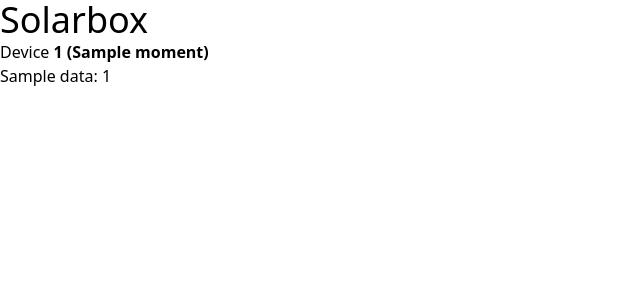
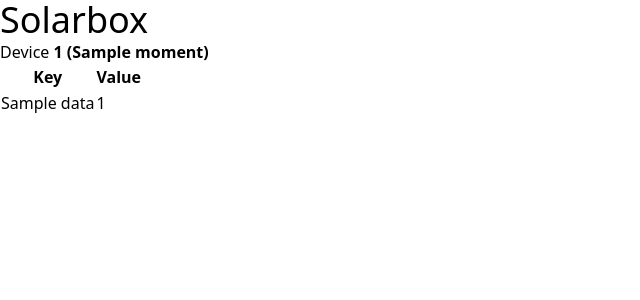
Before and after one commit to solarboxbms/scripts, a Flask app: template templates/device.html in a window 1280 px wide. Shown: the top 300 px of the page, without its empty margins (0-640 px from the left). Run offline with Flask 2, Linux system fonts and the light colour scheme; the template is opened without the code that fills it: most values are stand-ins (such as "Sample title", 1, 10 or a date in 2020); parts of the project's set-up code (start-up, migrations or seed data) failed here and were passed over.

Commit message:
Add table to show data in a device

```diff
--- a/templates/device.html
+++ b/templates/device.html
@@ -8,13 +8,22 @@
 </head>
 
 <body>
-    <header>
-       <h1 class="text-4xl"><a href="{{ url_for('devices') }}">Solarbox</a></h1>
-       <p>Device <strong>{{id}} ({{ moment }})</strong></p>
-       <ul class="list-inside">
-       {% for k, v in data.items() -%}
-       <li>{{k}}: {{v[0][1]}}</li>
-       {% endfor %}
-    </header>
+    <h1 class="text-4xl"><a href="{{ url_for('devices') }}">Solarbox</a></h1>
+    <p>Device <strong>{{id}} ({{ moment }})</strong></p>
+    <table class="table-autor">
+    <thead>
+        <tr>
+        <th>Key</th>
+        <th>Value</th>
+        </tr>
+    </thead>
+    <tbody>
+        {% for k, v in data.items() -%}
+        <tr>
+        <td>{{ k }}</td>
+        <td>{{ v[0][1] }}</td>
+        </tr>
+        {% endfor %}
+    </tbody>
 </body>
 </html>
--- a/templates/devices.html
+++ b/templates/devices.html
@@ -8,7 +8,6 @@
 </head>
 
 <body class="bg-gray-300">
-    <header>
        <h1 class="text-4xl p-4">Solarbox</h1>
        {% for k, v in data.items() -%}
        <div class="bg-gray-300 justify-center items-center m-12">
@@ -25,6 +24,5 @@
         </div>
     </div>
        {% endfor %}
-    </header>
 </body>
 </html>
```
